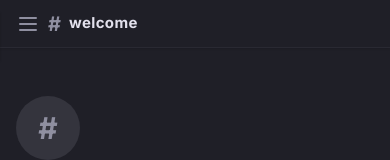
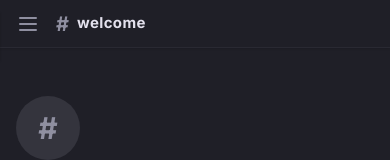
Before and after one commit to akshargrover/Portfolio, a React (Vite) app: page / in a window 390 px wide. Shown: the top 160 px of the page. Built offline with nearby package versions, Linux system fonts and the light colour scheme.

Commit message:
Update App.jsx for mobile nav optimization

```diff
--- a/src/App.jsx
+++ b/src/App.jsx
@@ -41,7 +41,7 @@ function App() {
 
             {/* Sidebars (Wrapped for mobile slide-in) */}
             <div
-                className={`fixed inset-y-0 left-0 z-50 flex h-full transform transition-transform duration-200 ease-in-out md:relative md:transform-none ${isMobileMenuOpen ? 'translate-x-0' : '-translate-x-full'
+                className={`fixed inset-y-0 left-0 z-[100] flex h-full transform transition-transform duration-200 ease-in-out md:relative md:transform-none ${isMobileMenuOpen ? 'translate-x-0' : '-translate-x-full'
                     }`}
             >
                 <ServerNavigation />
@@ -55,7 +55,7 @@ function App() {
             <div className="flex-1 w-full min-w-0 h-full relative flex flex-col">
                 {/* Mobile Hamburger Icon */}
                 <div
-                    className="md:hidden absolute top-0 left-2 w-10 h-12 flex items-center justify-center z-20 cursor-pointer"
+                    className="md:hidden absolute top-0 left-0 w-14 h-12 flex items-center justify-center z-[90] cursor-pointer"
                     onClick={() => setIsMobileMenuOpen(true)}
                 >
                     <svg className="w-6 h-6 text-text-muted hover:text-white" fill="none" viewBox="0 0 24 24" stroke="currentColor">
@@ -66,7 +66,7 @@ function App() {
                 {/*
            Dynamic padding for the absolute icon using child combinator injected to the mounted view's header div!
         */}
-                <div className="w-full h-full [&>div>div:first-child]:pl-12 md:[&>div>div:first-child]:pl-4 flex-1 min-w-0 overflow-hidden">
+                <div className="w-full h-full [&>div>div:first-child]:pl-14 md:[&>div>div:first-child]:pl-4 flex-1 min-w-0 overflow-hidden">
                     {renderContent()}
                 </div>
             </div>
```
